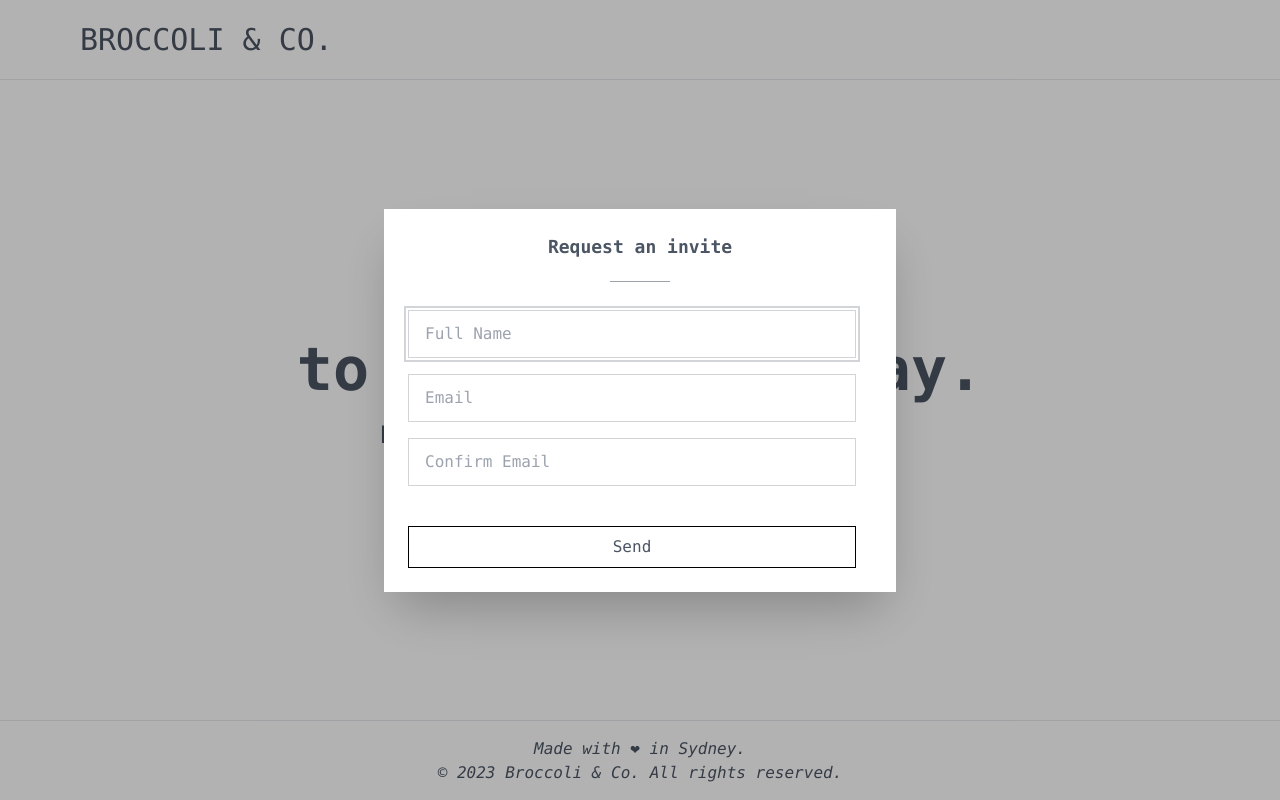
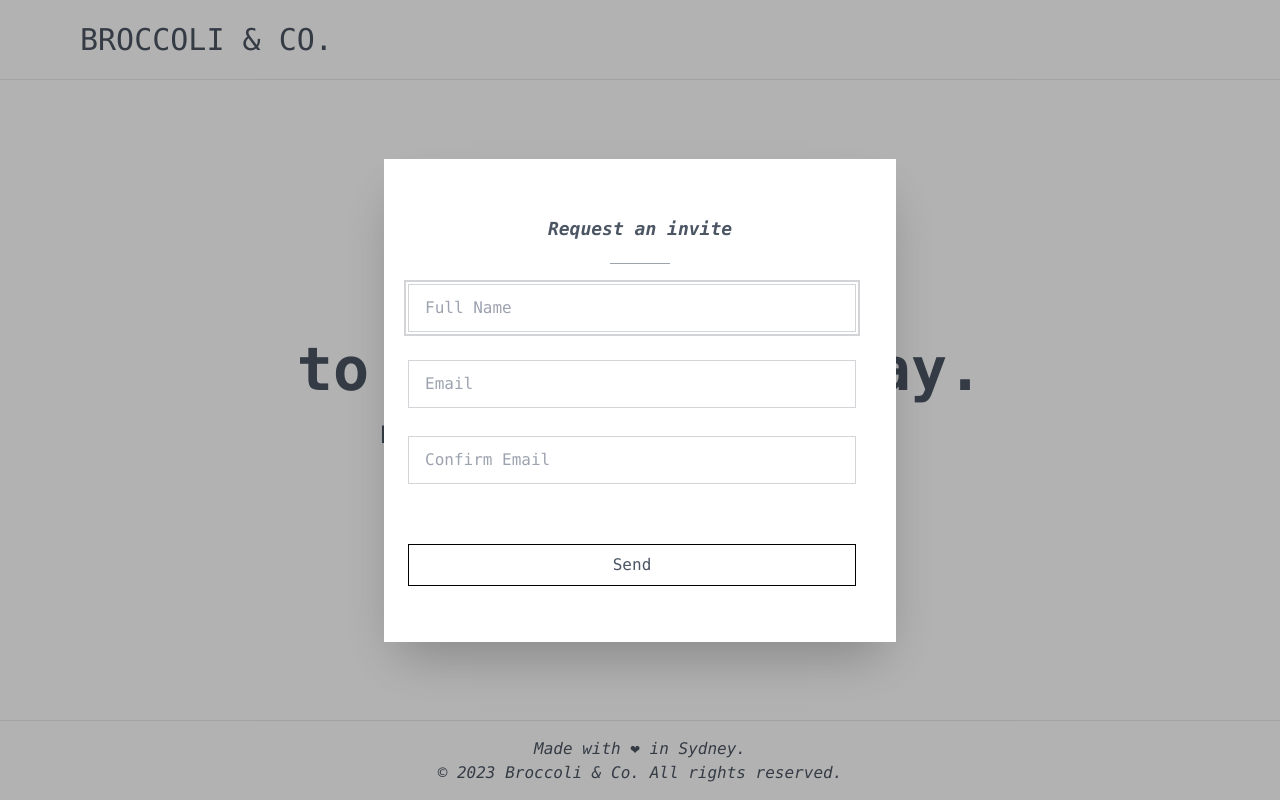
Before and after one commit to samuelfchen/airwallex-frontend-takehome, a React (Vite) app: page / in a window 1280 px wide. Both pictures are taken after a click on the button "Request an invite". Built offline with nearby package versions, Linux system fonts and the light colour scheme.

Commit message:
feat: wip: add ugly text field validation

```diff
--- a/package.json
+++ b/package.json
@@ -10,10 +10,13 @@
     "preview": "vite preview"
   },
   "dependencies": {
+    "email-validator": "^2.0.4",
+    "lodash": "^4.17.21",
     "react": "^18.2.0",
     "react-dom": "^18.2.0"
   },
   "devDependencies": {
+    "@types/lodash": "^4.14.195",
     "@types/react": "^18.2.14",
     "@types/react-dom": "^18.2.6",
     "@typescript-eslint/eslint-plugin": "^5.61.0",
--- a/src/components/body/Body.tsx
+++ b/src/components/body/Body.tsx
@@ -31,6 +31,7 @@ export const Body = () => {
           {/* Modal */}
           <dialog id="modal" className="modal">
             <div className="modal-box rounded-none">
+              {/* TODO: figure out a way to reset component state after closing modal */}
               <SignupForm />
             </div>
             <form method="dialog" className="modal-backdrop">
--- a/src/components/signup-form/InputField.tsx
+++ b/src/components/signup-form/InputField.tsx
@@ -1,18 +1,27 @@
 export const InputField = (props: {
   placeholder?: string;
-  onChange: (s: string) => void;
+  onValueChange: (s: string) => void;
+  error?: string;
   tw?: string;
 }) => {
   return (
+    <div>
       <input
         type="text"
         placeholder={props.placeholder ?? ""}
-      className={`input input-bordered w-full rounded-none my-2 ${
-        props.tw ?? ""
-      }`}
+        className={`input input-bordered w-full rounded-none ${
+          props.error !== undefined ? "input-error" : "mb-7"
+        } ${props.tw ?? ""}`}
         onChange={(e) => {
-        props.onChange(e.target.value);
+          props.onValueChange(e.target.value);
         }}
+        // TODO: only perform validation on blur
       />
+      {props.error !== undefined && (
+        <label className="label my-0">
+          <span className="label-text-alt text-red-400">{props.error}</span>
+        </label>
+      )}
+    </div>
   );
 };
--- a/src/components/signup-form/SignupForm.tsx
+++ b/src/components/signup-form/SignupForm.tsx
@@ -1,34 +1,78 @@
+import { useEffect, useState } from "react";
 import { InputField } from "./InputField";
 import { SubmitButton } from "./SubmitButton";
+import _ from "lodash";
+import * as EmailValidator from "email-validator";
 
 export const SignupForm = () => {
+  const [fullName, setFullName] = useState<string>();
+  const [email, setEmail] = useState<string>();
+  const [confirmEmail, setConfirmEmail] = useState<string>();
+
+  const [emailError, setEmailError] = useState<string>();
+  const [fullNameError, setFullNameError] = useState<string>();
+  const [confirmEmailError, setConfirmEmailError] = useState<string>();
+
+  useEffect(() => {
+    // TODO: tidy this up
+    if (fullName !== undefined && fullName.length === 0) {
+      setFullNameError("This field is required!");
+    } else {
+      setFullNameError(undefined);
+    }
+    // validate email and confirm email
+    if (email !== undefined) {
+      if (EmailValidator.validate(email)) {
+        setEmailError(undefined);
+      } else if (email.length === 0) {
+        setEmailError("This field is required!");
+      } else {
+        // Invalid email
+        setEmailError("Invalid email!");
+      }
+    }
+    if (confirmEmail !== undefined && email !== undefined) {
+      if (confirmEmail === email) {
+        setConfirmEmailError(undefined);
+      } else if (confirmEmail.length === 0) {
+        setConfirmEmailError("This field is required!");
+      } else {
+        // Invalid email
+        setConfirmEmailError("Emails should match!");
+      }
+    }
+  }, [email, confirmEmail, fullName]);
+
   return (
     <div id="signup-form">
       {/* Title */}
-      <h3 className="font-bold text-lg">Request an invite</h3>
+      <h3 className="italic font-bold text-lg mt-8">Request an invite</h3>
       {/* Divider */}
       <div className="relative flex py-5 justify-center">
         <div className="w-[60px] border-t border-gray-400"></div>
       </div>
       {/* Input fields */}
-      <div className="max-w-md">
+      <div className="max-w-md mb-8">
         <InputField
           placeholder="Full Name"
-          onChange={() => {
-            return;
+          onValueChange={(value) => {
+            setFullName(value);
           }}
+          error={fullNameError}
         />
         <InputField
           placeholder="Email"
-          onChange={() => {
-            return;
+          onValueChange={(value) => {
+            setEmail(value);
           }}
+          error={emailError}
         />
         <InputField
           placeholder="Confirm Email"
-          onChange={() => {
-            return;
+          onValueChange={(value) => {
+            setConfirmEmail(value);
           }}
+          error={confirmEmailError}
         />
         <SubmitButton isLoading={false} />
       </div>
```
Also changed, not shown: 1 other file (tests, documents, lock files or other folders). Lines whose indentation alone changed are shown as unchanged.
